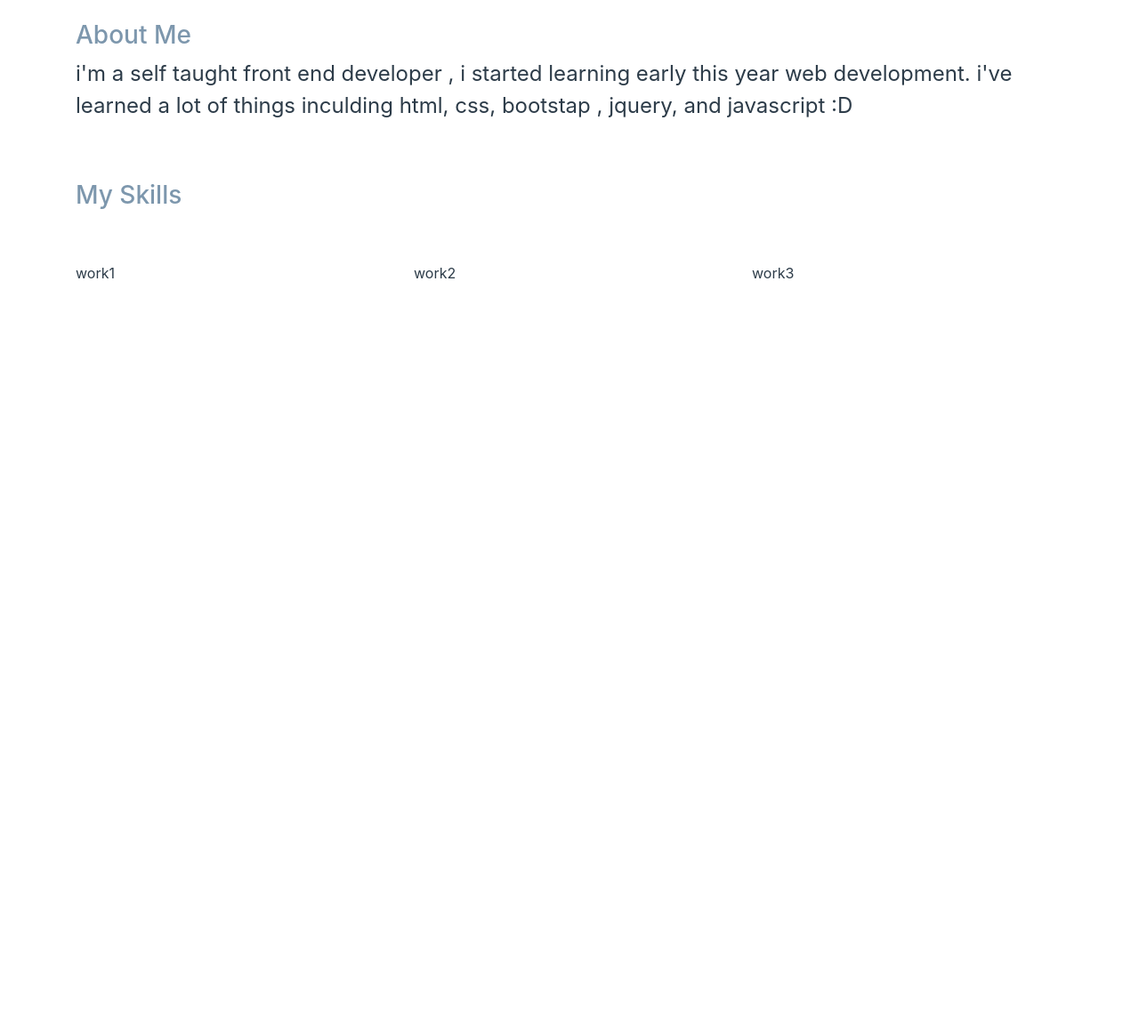
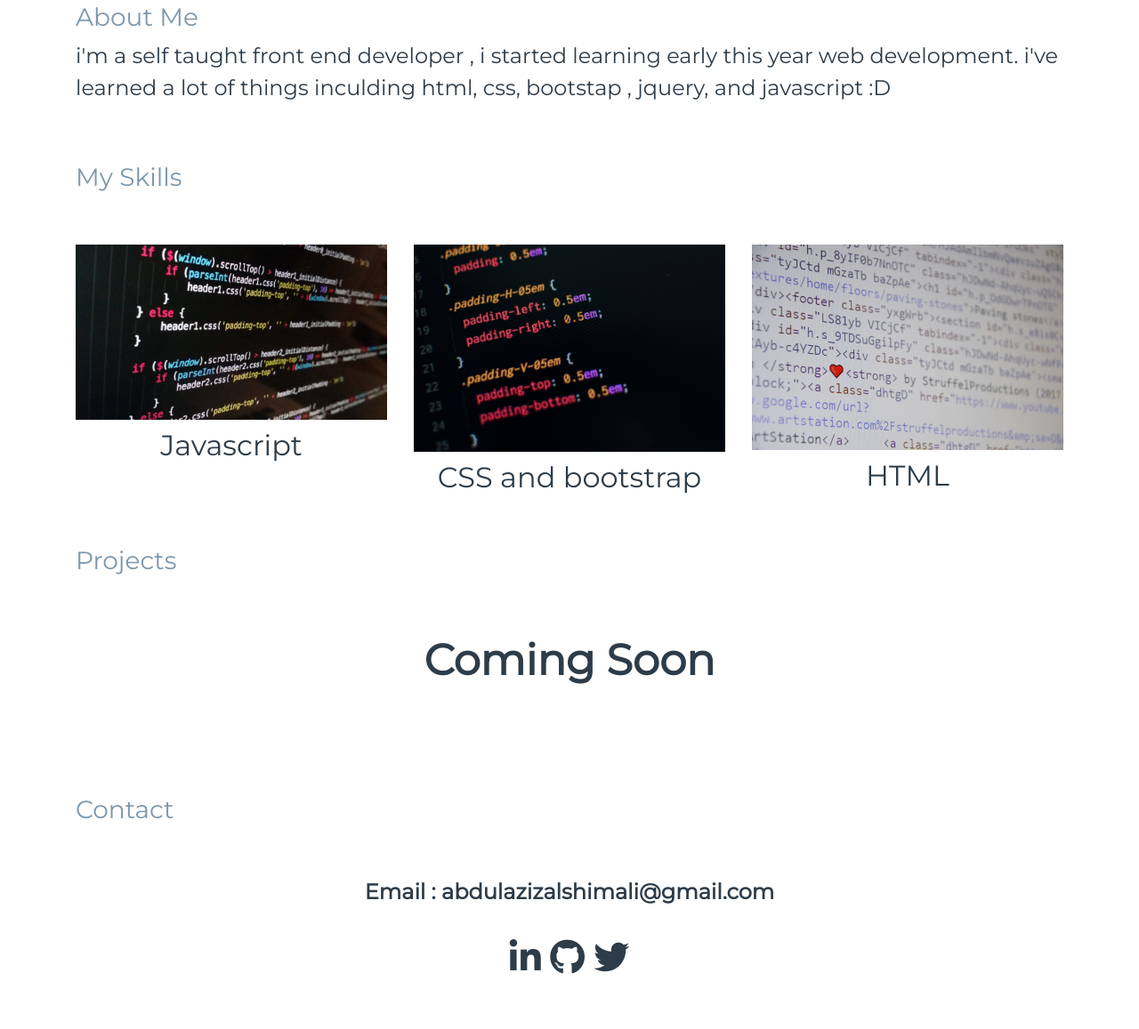
Before and after one commit to abdulaziz-alshimali/myPortfolio, a plain HTML site: page index.html in a window 1280 px wide. Shown: the part 968-2125 px from the top of the page at 89% size. Before the commit the page ends 1287 px from the top, so only its background shows below. Drawn offline with nearby package versions, Linux system fonts and the light colour scheme.

Commit message:
adding contact and projects

```diff
--- a/css/main.css
+++ b/css/main.css
@@ -13,6 +13,7 @@
 }
 
 .row {
+    font-family: 'Montserrat', sans-serif;
     padding-top: 0px;
     color: #2d3c49;
 }
@@ -29,13 +30,14 @@ img {
     max-width: 100%;
 }
 
+/*
 body {
     position: absolute;
     top: 0;
     left: 0;
     width: 100%;
     height: 100%
-}
+} */
 
 h3 {
     color: #7d97ad;
@@ -45,6 +47,38 @@ p {
     font-size: 1.5em
 }
 
-#header {
+/* #header {
     padding: 0px;
+} */
+
+h2 {
+    padding-top: 10px;
+    text-align: center;
 }
+
+.soon {
+    padding-bottom: 50px;
+    text-align: center;
+    font-size: 2em;
+}
+
+.email {
+    padding-top: 50px;
+
+    padding-bottom: 10px;
+    text-align: center;
+    font-size: 1.5em;
+}
+
+
+.sn {
+    text-align: center;
+    font-size: 40px;
+    padding-bottom: 50px;
+
+}
+
+i {
+    color: #2d3c49;
+
+}
--- a/index.html
+++ b/index.html
@@ -7,6 +7,8 @@
   <meta http-equiv="X-UA-Compatible" content="ie=edge">
   <title>Abdulaziz</title>
   <link rel="stylesheet" href="css/main.css">
+  <script src="https://kit.fontawesome.com/69f31eeda6.js"></script>
+  <link href="https://fonts.googleapis.com/css?family=Montserrat&display=swap" rel="stylesheet">
   <script src="https://code.jquery.com/jquery-3.3.1.slim.min.js"
     integrity="sha384-q8i/X+965DzO0rT7abK41JStQIAqVgRVzpbzo5smXKp4YfRvH+8abtTE1Pi6jizo"
     crossorigin="anonymous"></script>
@@ -61,15 +63,52 @@
     </div>
     <div id="row" class="row">
       <div class="col-md-4 col-sm-12">
-        work1
+        <img src="img/photo1.jpg" alt="">
+        <h2>Javascript</h2>
       </div>
       <div class="col-md-4 col-sm-12">
-        work2
+        <img src="img/photo2.jpeg" alt="">
+        <h2>CSS and bootstrap</h2>
+
       </div>
       <div class="col-md-4 col-sm-12">
-        work3
+        <img src="img/photo3.jpg" alt="">
+        <h2>HTML</h2>
+
       </div>
     </div>
+    <article>
+      <div id="row" class="row">
+        <div class="col-12">
+          <h3>Projects</h3>
+        </div>
+      </div>
+      <div id="row" class="row">
+        <div class="soon col-12">
+          <p><b>Coming Soon</b></p>
+        </div>
+      </div>
+    </article>
+    <article>
+      <div id="row" class="row">
+        <div class="col-12">
+          <h3>Contact</h3>
+        </div>
+      </div>
+      <div class="row">
+        <div class=" col-12">
+          <p class="email"><b>
+              Email : abdulazizalshimali@gmail.com
+            </b></p>
+        </div>
+      </div>
+      <div class="row">
+        <div class="col-12 sn">
+          <a href="https://www.linkedin.com/in/abdulaziz-alshimali/"><i class="fab fa-linkedin-in"></i></a>
+          <a href="https://github.com/abdulaziz-alshimali"><i class="fab fa-github"></i></a>
+          <a href="https://twitter.com/azizjjr"><i class="fab fa-twitter"></i></a>
+        </div>
+    </article>
   </div>
 </body>
 
```
